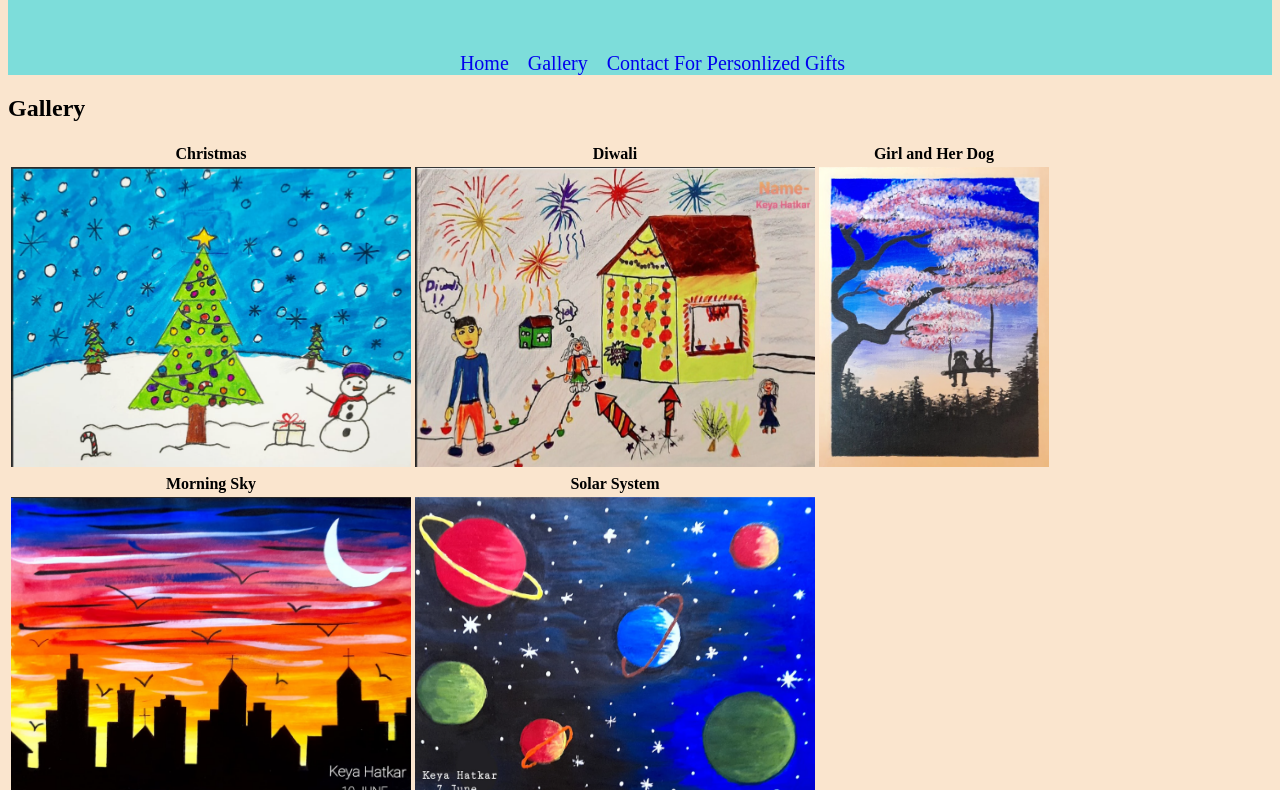
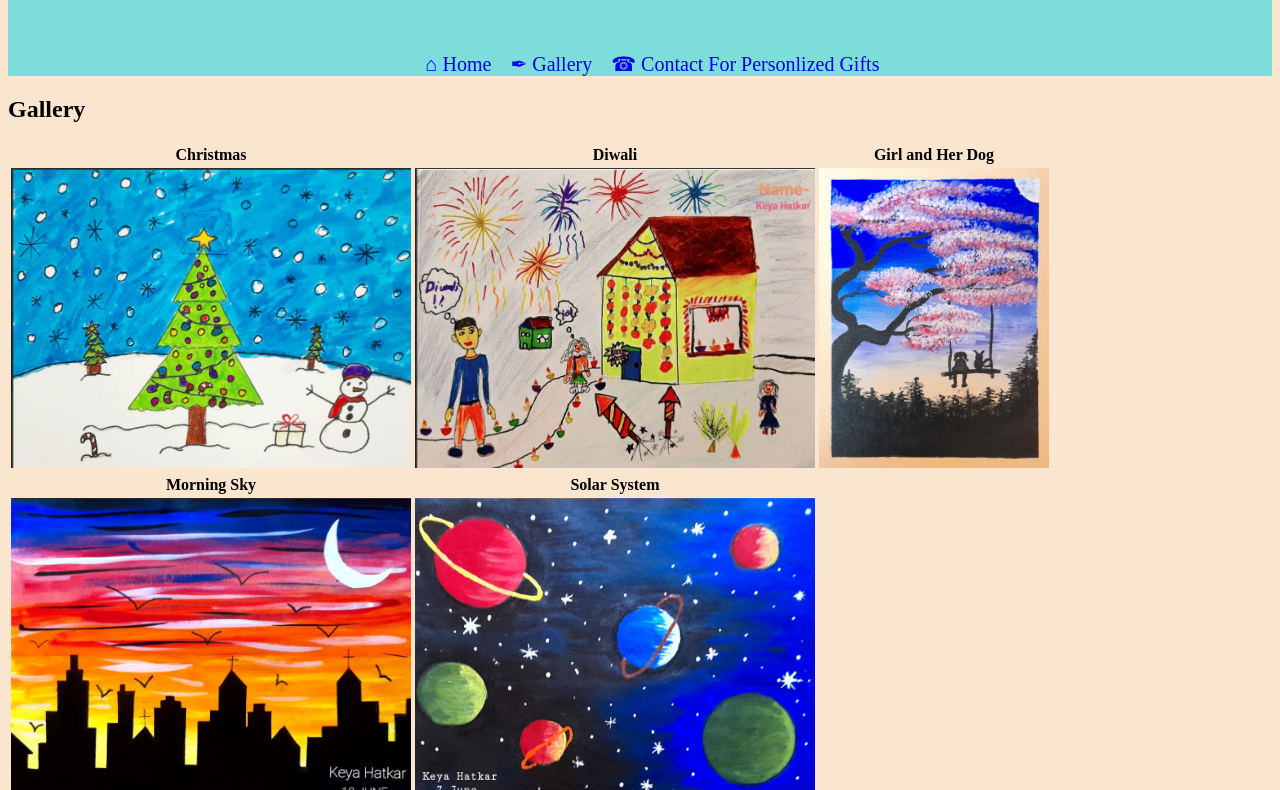
Before and after one commit to keyss221222/Palette_of_Colors_The_Art_Gallery, a plain HTML site: page gallery.html in a window 1280 px wide. Shown: the part 107-897 px from the top of the page. Drawn offline with Linux system fonts and the light colour scheme; a web font is replaced by a local one.

Commit message:
Update gallery.html

```diff
--- a/gallery.html
+++ b/gallery.html
@@ -31,9 +31,9 @@ height : 50px;}
 <body>
 <header> <h1 style = "font-size:50px;"> Palette Of Colors - The Art Gallery </h1> <img src = " ">
 <nav>
-<ul> <li>  <a href="index.html"> Home &nbsp;&nbsp;</a> </li>
-<li>  <a href="gallery.html"> Gallery &nbsp;&nbsp;</a> </li>
-<li>  <a href="contact.html"> Contact For Personlized Gifts &nbsp;&nbsp;</a> </li>
+<ul> <li>  <a href="index.html"> ⌂ Home &nbsp;&nbsp;</a> </li>
+<li>  <a href="gallery.html"> ✒ Gallery &nbsp;&nbsp;</a> </li>
+<li>  <a href="contact.html"> ☎ Contact For Personlized Gifts &nbsp;&nbsp;</a> </li>
 </ul>
 
 </nav>
```
